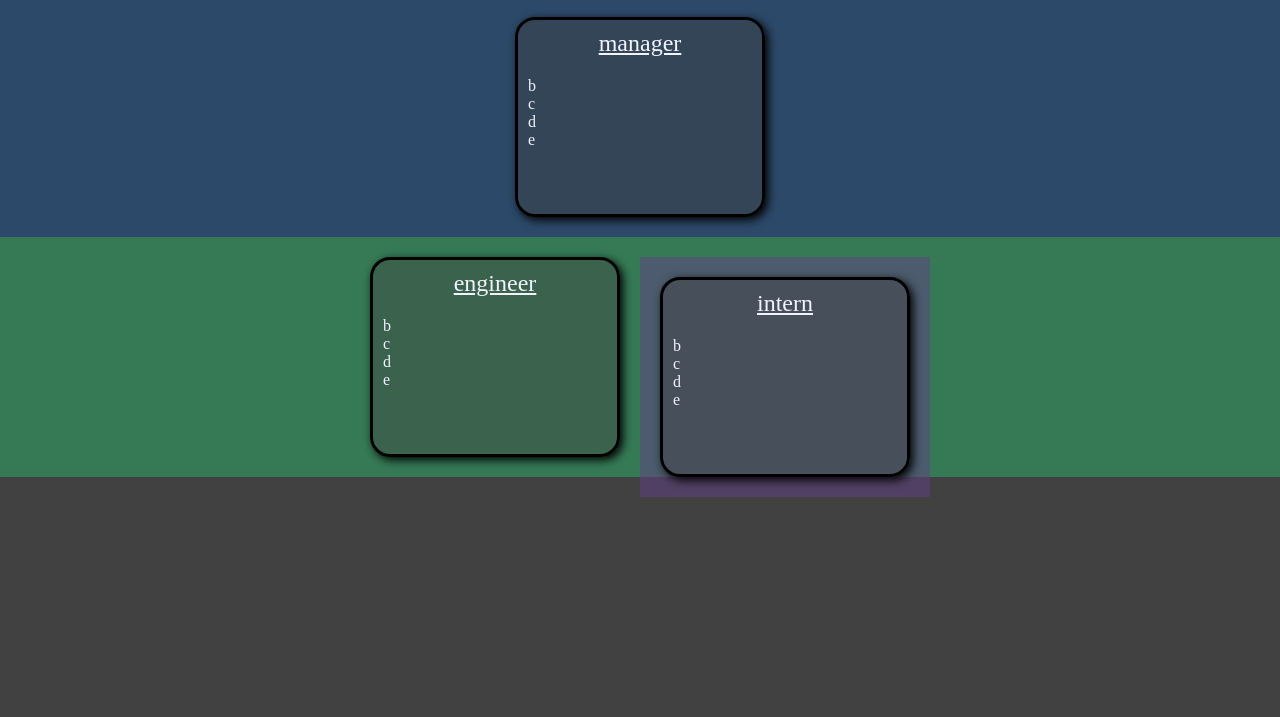
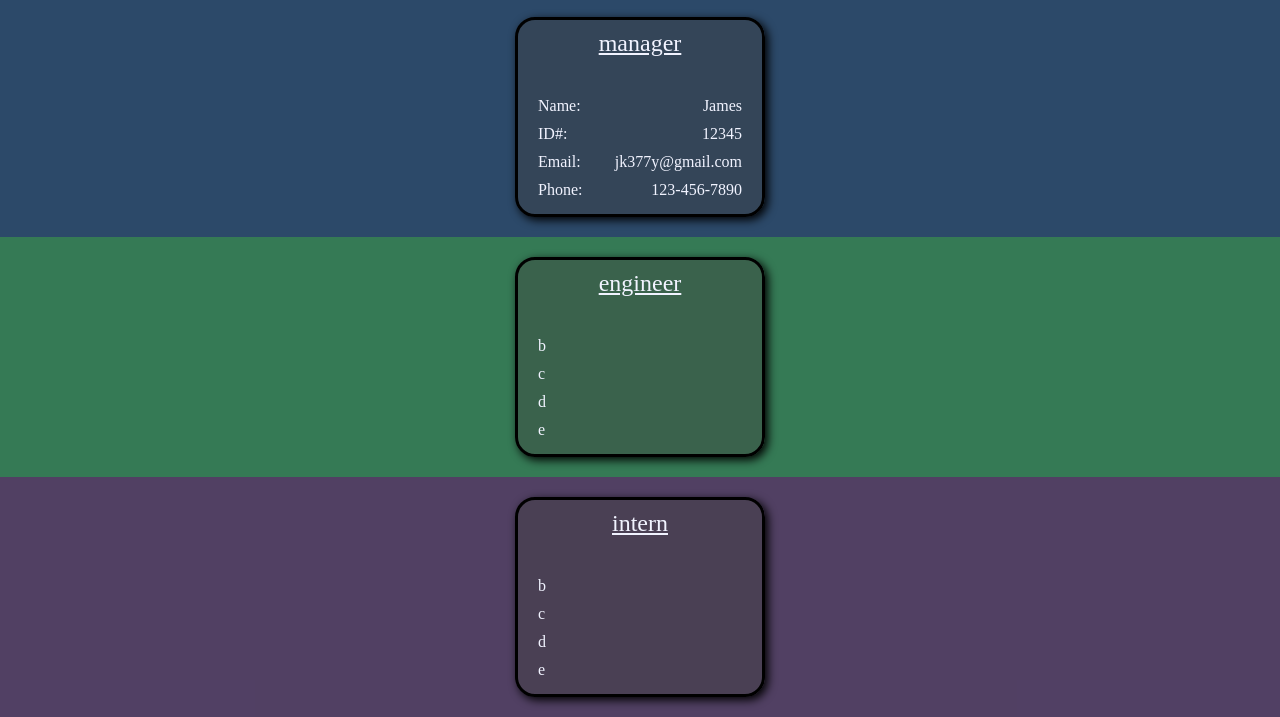
Before and after one commit to jk377y/Bootcamp-Challenge-10-WhackARole-Team-Builder, a website: page index.html in a window 1280 px wide. Shown: the part 83-800 px from the top of the page. Drawn offline with Linux system fonts and the light colour scheme.

Commit message:
modifying the boilerplate html document with additional styling and setting labels for each entry field

```diff
--- a/index.html
+++ b/index.html
@@ -15,10 +15,10 @@
             <div class="manager">
                 <ul>
                     <li class="mainText role">manager</li>
-                    <li class="mainText">b</li>
-                    <li class="mainText">c</li>
-                    <li class="mainText">d</li>
-                    <li class="mainText">e</li>
+                    <li class="mainText space-apart">Name:<span id="managerName" class="mainText">James</span></li>
+                    <li class="mainText space-apart">ID#:<span id="managerId" class="mainText">12345</span></li>
+                    <li class="mainText space-apart">Email:<br><span id="managerEmail" class="mainText">jk377y@gmail.com</span></li>
+                    <li class="mainText space-apart">Phone:<span id="managerOfficeNumber" class="mainText">123-456-7890</span></li>
                 </ul>
             </div>
         </div>
@@ -26,20 +26,21 @@
             <div class="engineer">
                 <ul>
                     <li class="mainText role">engineer</li>
-                    <li class="mainText">b</li>
-                    <li class="mainText">c</li>
-                    <li class="mainText">d</li>
-                    <li class="mainText">e</li>
+                    <li class="mainText space-apart" id="engineerName" class="mainText">b</li>
+                    <li class="mainText space-apart" id="engineerId" class="mainText">c</li>
+                    <li class="mainText space-apart" id="engineerEmail" class="mainText">d</li>
+                    <li class="mainText space-apart" id="engineerGithub" class="mainText">e</li>
                 </ul>
             </div>
+        </div>
         <div class="internContainer">
             <div class="intern">
                 <ul>
                     <li class="mainText role">intern</li>
-                    <li class="mainText">b</li>
-                    <li class="mainText">c</li>
-                    <li class="mainText">d</li>
-                    <li class="mainText">e</li>
+                    <li class="mainText space-apart" id="internName" class="mainText">b</li>
+                    <li class="mainText space-apart" id="internId" class="mainText">c</li>
+                    <li class="mainText space-apart" id="internEmail" class="mainText">d</li>
+                    <li class="mainText space-apart" id="internSchool" class="mainText">e</li>
                 </ul>
             </div>
         </div>
```
Also changed, not shown: dist/team.css.
